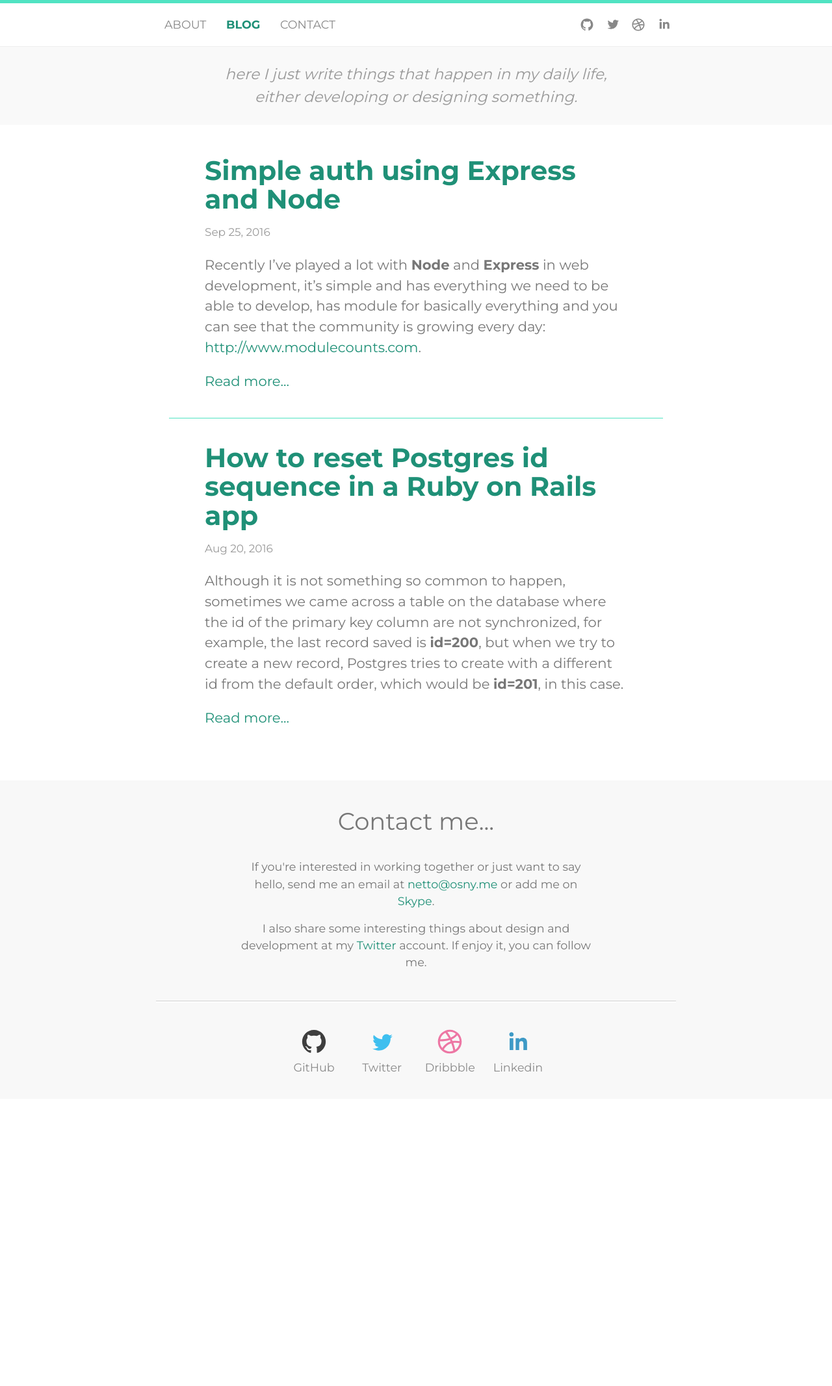
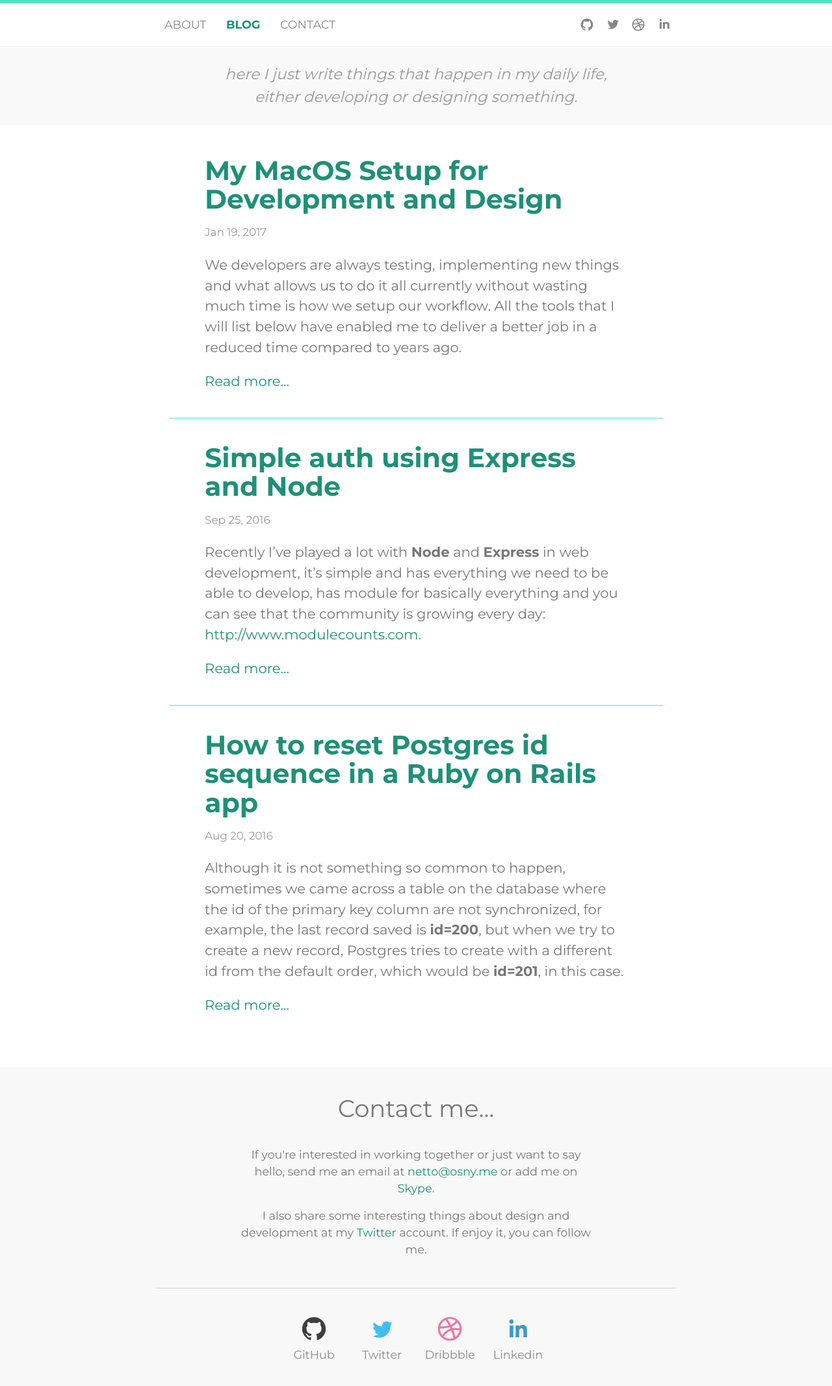
Before and after one commit to osnysantos/osnysantos.github.io, a Jekyll site: the page built from blog.html, in a window 1280 px wide. Shown: the whole page at 65% size. Built offline with Jekyll 4.4.1, drawn with Linux system fonts in a browser that asks for light colours; before the commit the page ends 1691 px from its top, so only the background shows below that.

Commit message:
Add post about my mac setup

```diff
--- a/Gemfile
+++ b/Gemfile
@@ -1,4 +1,4 @@
 source "https://rubygems.org"
-ruby '2.3.0'
+ruby '2.3.1'
 
 gem "github-pages", group: :jekyll_plugins
--- /dev/null
+++ b/_posts/2017-01-19-my-macos-setup-for-development-and-design.md
@@ -0,0 +1,74 @@
+---
+title:  "My MacOS Setup for Development and Design"
+date:   2017-01-19 14:27:18 -0300
+categories: general workflow development design
+---
+
+We developers are always testing, implementing new things and what allows us to do it all currently without wasting much time is how we setup our workflow. All the tools that I will list below have enabled me to deliver a better job in a reduced time compared to years ago.
+
+Therefore, the purpose of this article is to show how my workflow works, the tools I use to be able to have a good and pleasant working environment to work in both Development and Design.
+
+Here is the list of software that I use in my day-to-day.
+
+## [Homebrew](http://brew.sh)
+
+![Homebrew](/assets/images/mac-setup/homebrew.png)
+
+Usually the first thing I install on the machine is Homebrew, which is an open-source package manager for Mac. With Homebrew I can easily install the main packages I use on a daily basis like: vim, wget, git, zsh, Curl, mongodb, node, tmux, among others.
+
+## [Editor: Sublime Text](https://www.sublimetext.com)
+
+![My Sublime Text](/assets/images/mac-setup/sublime-text.png)
+
+I have tested several code editors and nowadays I practically use only the Sublime Text. However, as I like to be always testing new things, in some specific projects I try to use the [Atom](https://atom.io/) (which I also like) and [VS Code](https: // code. Visualstudio.com/). That way I can see what the best features in each editor are and compare them. All three editors can be used free of charge. Here are the reasons why I've chosen Sublime Text as my default code editor:
+
+1. It is extremely fast
+2. It has almost any kind of plugin you can imagine, regardless of which stack you use
+
+If you want to see the current configuration of my Sublime Text, take a look at my project in Github: [https://github.com/osnysantos/Sublime-Text-Preferences](https://github.com/osnysantos/Sublime-Text-Preferences).
+
+## [Terminal: iTerm2](https://www.iterm2.com/)
+
+![iTerm](/assets/images/mac-setup/iterm.png)
+
+This is the kind of software that changed a lot the way I work once I started using it. I use it all the time on Mac, to navigate, edit, delete, install other software, test, etc. In order to boost even more iTerm I use a framework called [Oh My Zsh](https://github.com/robbyrussell/oh-my-zsh) that facilitates the configuration and customization of the Terminal, and Tmux that brings a lot of improvents as well.
+
+## [Search and utility: Alfred](https://www.alfredapp.com/)
+
+![Alfred](/assets/images/mac-setup/alfred.png)
+
+I use it as a substitute for Spotlight and its great advantage is the possibility of installing workflows giving endless possibilities to a shortcut key. The most commonly used workflows are: Caffeinate, CDN, Currency Converter, TimeZones.
+
+---
+
+Other applications that I use in my day-to-day routine and that I find interesting to mention are:
+
+**General**
+
+- Chrome
+- Spotify
+- Twitter client: Tweetbot
+- Dropbox
+- CloudApp: Easily takes screenshots with a shortcut key that already copies the URL of image to clipboard
+- Slack
+- Skype
+- Bartender: Leaves the Mac menu bar clean by choosing which applications you want to hide.
+
+**Design**
+
+- Sketch - Very light application I have been using for a long time to design interfaces
+- Zeplin - Collaboration tool among designers and developers.
+- Photoshop – (Not a preference, but generally what we receive is still a PSD)
+- ImageOptim (Reduces image file sizes)
+
+**Development**
+
+- Git (Client: SourceTree)
+- Ruby (RVM: Manages Ruby Versions)
+- Node (NVM: Manages Node Versions)
+- Vim: Powerful code editor that personally I use for quick changes (usually when logged in a VPS)
+- Postman: Allow us to test API's sending and receiving data via HTTP requests
+- Heroku Toolbelt: performs tasks and deploys in Heroku
+- Navicat: Database management
+- SourceTree
+- Transmit: FTP client. Yes, sometimes we still need to use it for some tasks.
--- a/css/main.sass
+++ b/css/main.sass
@@ -49,7 +49,7 @@ body
     margin: 0 auto
 
 header
-  padding: 15px 20px
+  padding: 15px 0
   border-bottom: 1px solid #eee
   @media (min-width: $screen-sm-min)
     padding: 20px 0
@@ -103,7 +103,9 @@ header
 
     li
       display: inline-block
-      padding: 0 8px
+      padding: 0 4px
+      @media (min-width: $screen-sm-min)
+        padding: 0 8px
 
       &.active a
         font-weight: 600
@@ -290,6 +292,26 @@ header
     a
       border-bottom: 1px solid $lightGreen
 
+    img
+      margin-left: -100px
+
+    hr
+      padding: 0
+      border: none
+      border-top: medium double #ccc
+      color: #999
+      text-align: center
+      margin: 45px 0
+
+      &:after
+        content: "§"
+        display: inline-block
+        position: relative
+        top: -0.7em
+        font-size: 1em
+        padding: 0 1em
+        background: white
+
 footer
   background-color: $lightGray
   padding: 35px 20px
```
Also changed, not shown: Gemfile.lock, assets/images/mac-setup/alfred.png (added), assets/images/mac-setup/homebrew.png (added), assets/images/mac-setup/iterm.png (added), assets/images/mac-setup/sublime-text.png (added).
